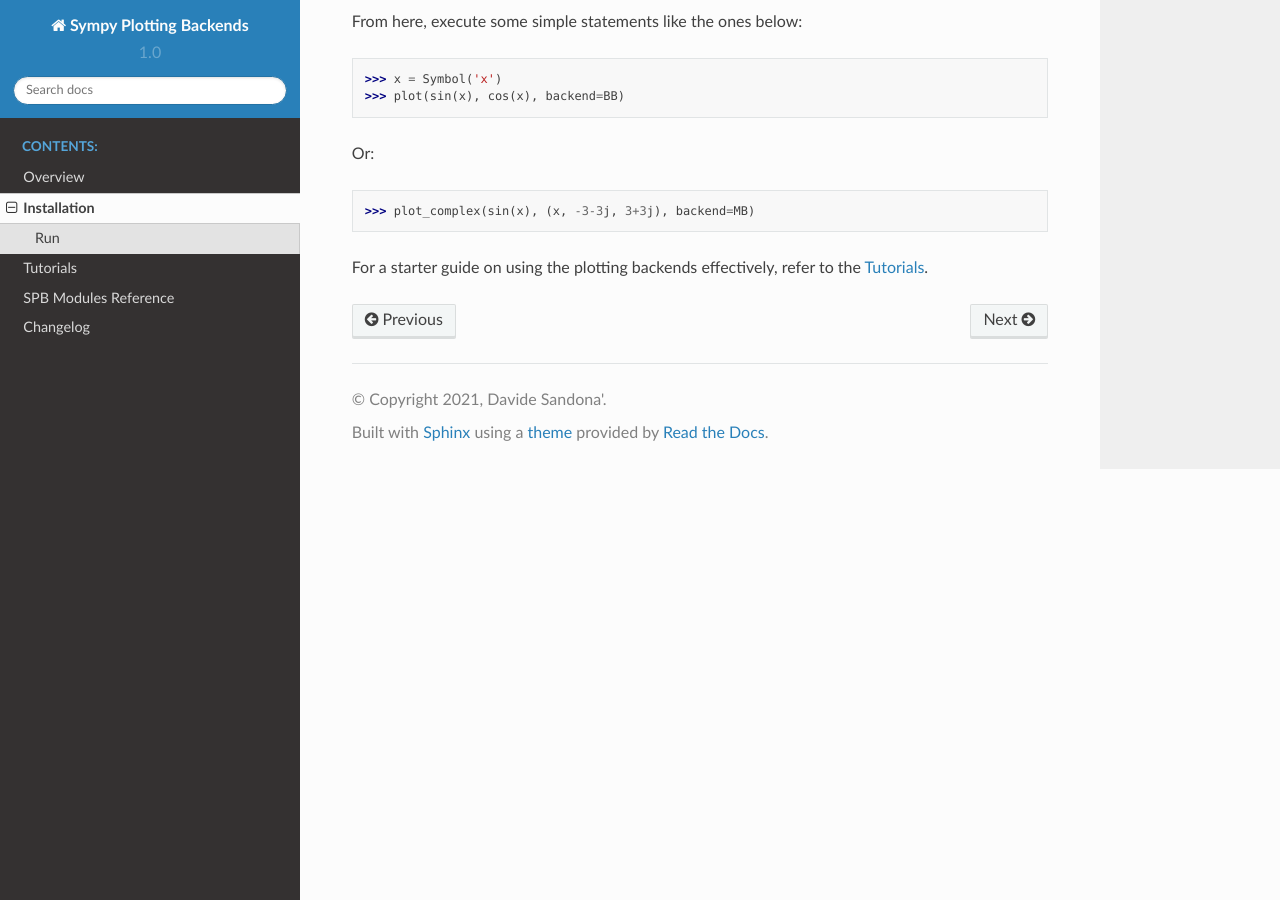
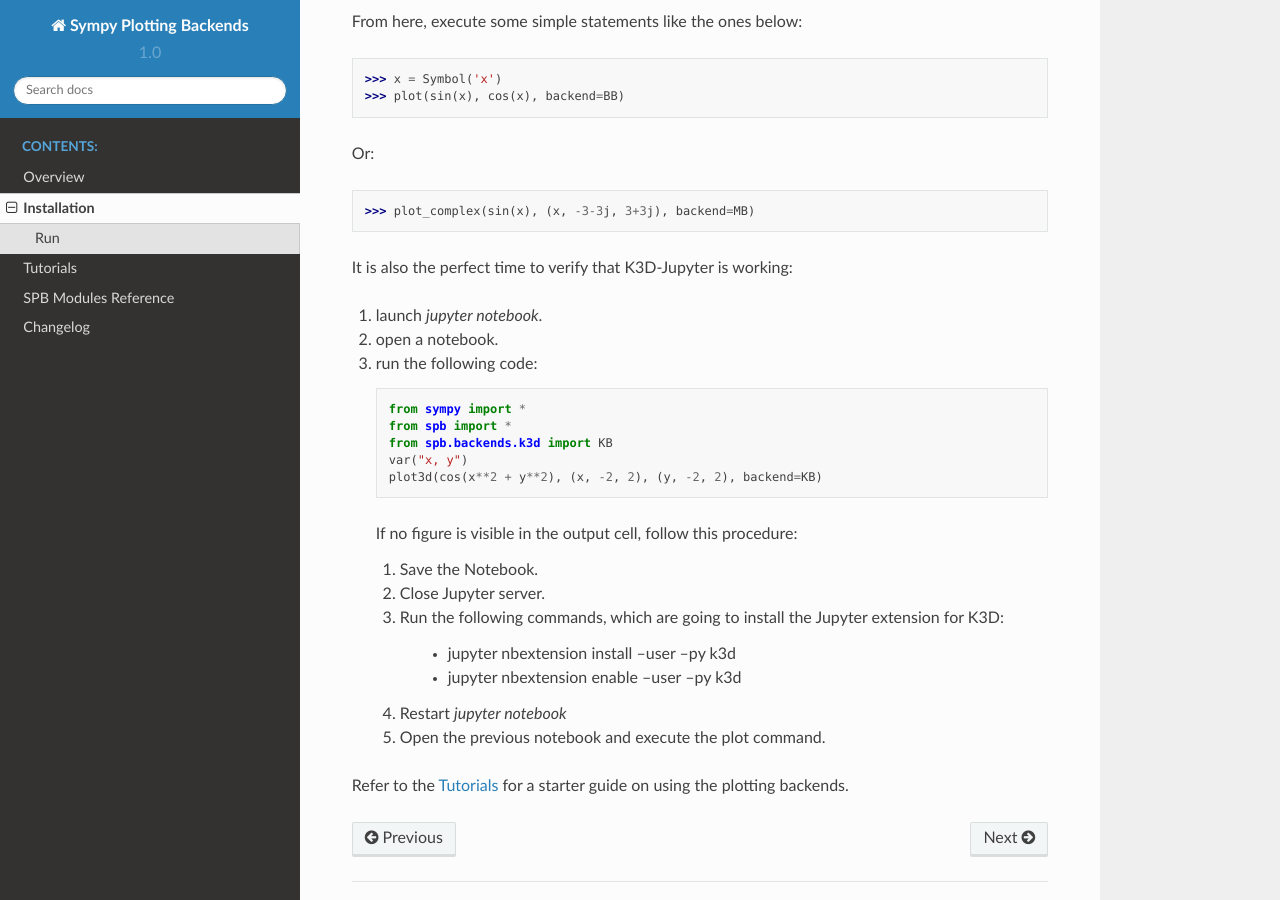
Before and after one commit to Davide-sd/sympy-plot-backends, a Sphinx documentation site: the page built from doc/source/install.rst, in a window 1280 px wide and 900 px high, scrolled down 699 px. Built offline with Sphinx 7.4.7 and the Read the Docs theme 2.0.0, drawn with Linux system fonts in a browser that asks for light colours.

```diff
--- a/doc/source/changelog.rst
+++ b/doc/source/changelog.rst
@@ -6,6 +6,7 @@ v1.0.1
 ======
 
 * Exiting development status Beta
+* Updated `K3DBackend` documentation.
 * Updated tutorial
 
 v1.0.0
--- a/doc/source/install.rst
+++ b/doc/source/install.rst
@@ -33,9 +33,36 @@ From here, execute some simple statements like the ones below::
     >>> x = Symbol('x')
     >>> plot(sin(x), cos(x), backend=BB)
 
-Or::
+Or:
 
     >>> plot_complex(sin(x), (x, -3-3j, 3+3j), backend=MB)
 
-For a starter guide on using the plotting backends effectively, refer to the
-:ref:`tutorials`.
+
+It is also the perfect time to verify that K3D-Jupyter is working:
+
+1. launch `jupyter notebook`.
+2. open a notebook.
+3. run the following code:
+
+   .. code-block:: python
+
+      from sympy import *
+      from spb import *
+      from spb.backends.k3d import KB
+      var("x, y")
+      plot3d(cos(x**2 + y**2), (x, -2, 2), (y, -2, 2), backend=KB)
+
+   If no figure is visible in the output cell, follow this procedure:
+
+   1. Save the Notebook.
+   2. Close Jupyter server.
+   3. Run the following commands, which are going to install the Jupyter
+      extension for K3D:
+
+       * jupyter nbextension install --user --py k3d
+       * jupyter nbextension enable --user --py k3d
+
+   4. Restart `jupyter notebook`
+   5. Open the previous notebook and execute the plot command.
+
+Refer to the :ref:`tutorials` for a starter guide on using the plotting backends.
```
Also changed, not shown: 1 other file.
